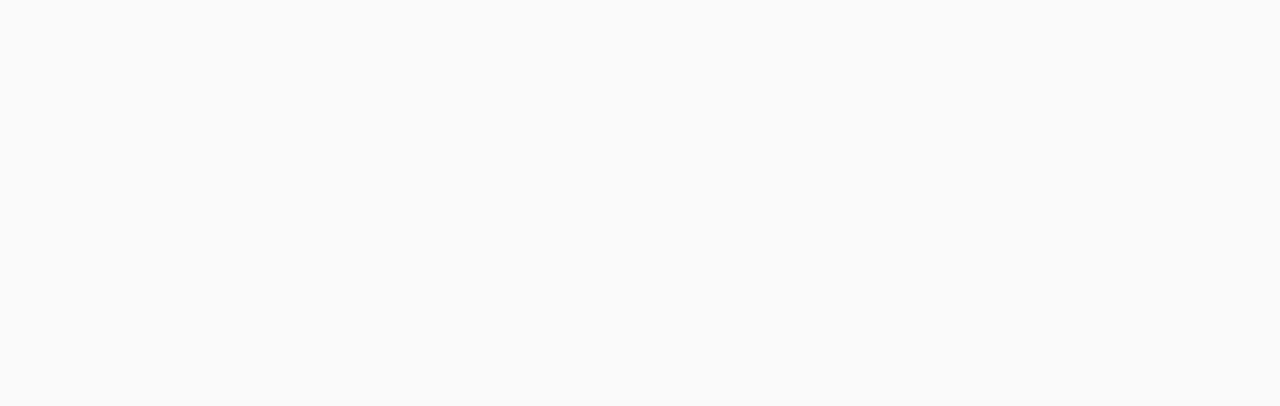
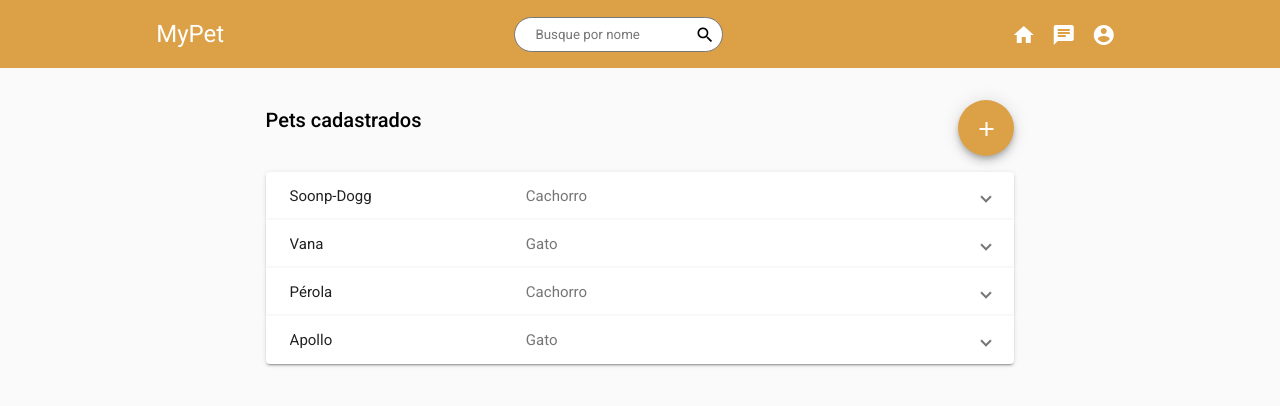
Before and after one commit to luizgadel/SPD-2022-MeuPet, an Angular app: page /pet-list in a window 1280 px wide. Before the commit this address led to /. Shown: the top 406 px of the page. Built offline with nearby package versions, Linux system fonts and the light colour scheme.

Commit message:
ui: pet list page

```diff
--- a/src/app/app-routing.module.ts
+++ b/src/app/app-routing.module.ts
@@ -1,6 +1,7 @@
 import { NgModule } from '@angular/core';
 import { RouterModule, Routes } from '@angular/router';
 import { HomeComponent } from './home/home.component';
+import { PetListComponent } from './pet-list/pet-list.component';
 import { SignupComponent } from './signup/signup.component';
 
 const routes: Routes = [
@@ -11,6 +12,7 @@ const routes: Routes = [
   },
   { path: 'home', component: HomeComponent },
   { path: 'signup', component: SignupComponent },
+  { path: 'pet-list', component: PetListComponent },
 ];
 
 @NgModule({
--- a/src/app/app.component.html
+++ b/src/app/app.component.html
@@ -1,4 +1,4 @@
-<app-top-bar *ngIf="hasRoute('home')"></app-top-bar>
+<app-top-bar *ngIf="!hasRoute('signup')"></app-top-bar>
 
 <div class="container">
   <router-outlet></router-outlet>
--- a/src/app/home/home.component.scss
+++ b/src/app/home/home.component.scss
@@ -1,3 +1,10 @@
+:host {
+    width: 100%;
+    display: flex;
+    flex-direction: column;
+    align-items: center;
+}
+
 .mat-card {
     max-width: 500px;
     margin: 10px;
@@ -12,10 +19,3 @@
 .mat-card-title:not(:first-child) {
     margin: 4px;
 }
-
-:host {
-    width: 100%;
-    display: flex;
-    flex-direction: column;
-    align-items: center;
-}
--- /dev/null
+++ b/src/app/pet-list/pet-list.component.html
@@ -0,0 +1,39 @@
+<div class="first">
+  <div class="page-title row">
+    <h2>Pets cadastrados</h2>
+    <button
+      mat-fab
+      color="primary"
+      aria-label="Example icon button with a delete icon"
+    >
+      <mat-icon>add</mat-icon>
+    </button>
+  </div>
+
+  <mat-accordion>
+    <mat-expansion-panel *ngFor="let pet of pets">
+      <mat-expansion-panel-header>
+        <mat-panel-title>
+          {{ pet.name }}
+        </mat-panel-title>
+        <mat-panel-description>
+          {{ pet.species }}
+        </mat-panel-description>
+      </mat-expansion-panel-header>
+      <div class="row">
+          <div class="pet-data">
+            <p>RGA: {{ pet.RGA }}</p>
+            <p>Descrição: {{ pet.desc }}</p>
+            <p>Idade: {{ pet.age }}</p>
+            <p>Castrad{{genderEndingVowel.get(pet.gender)}}: {{ pet.castrated ? '✅':'❌'}}</p>
+            <p>Vermifugad{{genderEndingVowel.get(pet.gender)}}: {{ pet.wormed ? '✅':'❌'}}</p>
+            <p>Vacinad{{genderEndingVowel.get(pet.gender)}}: {{ pet.vacinated ? '✅':'❌'}}</p>
+            <p *ngIf="pet.value > 0 && pet.value < 100000000">Preço para venda: R$ {{ pet.value }},00</p>
+          </div>
+          <div class="pet-img">
+              <img [src]="pet.photo" />
+          </div>
+      </div>
+    </mat-expansion-panel>
+  </mat-accordion>
+</div>
--- /dev/null
+++ b/src/app/pet-list/pet-list.component.scss
@@ -0,0 +1,46 @@
+:host {
+    width: 100%;
+    display: flex;
+    flex-direction: column;
+    align-items: center;
+}
+
+div.first {
+    width: 60%;
+}
+
+div.row {
+    display: flex;
+    flex-direction: row;
+    justify-content: space-between;
+    align-items: center;
+}
+
+.page-title {
+    margin: 32px 0px 16px 0px;
+}
+
+mat-accordion {
+    width: 60%;
+}
+
+div.pet-data, div.pet-img {
+    width: 50%;
+}
+
+div.pet-data {
+    display: flex;
+    flex-direction: column;
+    align-items: flex-start;
+}
+
+div.pet-img {
+    height: 300px;
+    background-color: #2a2a2a;
+
+    img {
+        width: 100%;
+        height: 100%;
+        object-fit: contain;
+    }
+}
--- /dev/null
+++ b/src/app/pet-list/pet-list.component.ts
@@ -0,0 +1,25 @@
+import { Component, OnInit } from '@angular/core';
+import { Pet, pets } from '../pets';
+
+@Component({
+  selector: 'app-pet-list',
+  templateUrl: './pet-list.component.html',
+  styleUrls: ['./pet-list.component.scss']
+})
+export class PetListComponent implements OnInit {
+
+  panelOpenState = false;
+  pets = pets;
+  genderEndingVowel = new Map<String, String>([
+    ["masc", "o"],
+    ["fem", "a"],
+    ["nonbi", "e"]
+  ]);
+
+
+  constructor() { }
+
+  ngOnInit(): void {
+  }
+
+}
--- a/src/app/pets.ts
+++ b/src/app/pets.ts
@@ -1,8 +1,15 @@
 export interface Pet {
     RGA: number;
     name: string;
+    photo: string;
     desc: string;
-    photo: string;
+    species: string;
+    age: number;
+    gender: string;
+    castrated: boolean;
+    wormed: boolean;
+    vacinated: boolean;
+    value: number;
     guardianCNPJ: string;
 }
 
@@ -10,29 +17,57 @@ export const pets: Array<Pet> = [
     {
         RGA: 1172432148,
         name: "Soonp-Dogg",
+        photo: "./../assets/snoop-catioro.png",
         desc: "Muito estiloso. Latidos contagiosos.",
-        photo: "./../assets/snoop-catioro.png",
+        species: "Cachorro",
+        age: 5,
+        gender: "masc",
+        castrated: true,
+        wormed: true,
+        vacinated: true,
+        value: 0.0,
         guardianCNPJ: "1"
     },
     {
         RGA: 7586561254,
         name: "Vana",
+        photo: "./../assets/vana.jpg",
         desc: "Uma bebê carente. Adora dormir no colo.",
-        photo: "./../assets/vana.jpg",
+        species: "Gato",
+        age: 0.8333,
+        gender: "fem",
+        castrated: false,
+        wormed: false,
+        vacinated: false,
+        value: 1000000000.0,
         guardianCNPJ: "1"
     },
     {
         RGA: 2957129713,
         name: "Pérola",
         desc: "Animada, se der corda ela brinca o dia inteiro.",
+        species: "Cachorro",
         photo: "./../assets/perola.jpg",
+        castrated: true,
+        age: 4,
+        gender: "fem",
+        wormed: true,
+        vacinated: true,
+        value: 1000000000.0,
         guardianCNPJ: "1"
     },
     {
         RGA: 9851357132,
         name: "Apollo",
+        photo: "./../assets/apollo.jpg",
         desc: "Gatinho fofo. Só não gosta de carinho na barriga.",
-        photo: "./../assets/apollo.jpg",
+        species: "Gato",
+        age: 6,
+        gender: "masc",
+        castrated: true,
+        wormed: true,
+        vacinated: true,
+        value: 1000000000.0,
         guardianCNPJ: "1"
     }
 ]
```
Also changed, not shown: src/app/app.module.ts (+10 -1 lines), src/assets/apollo.jpg.
